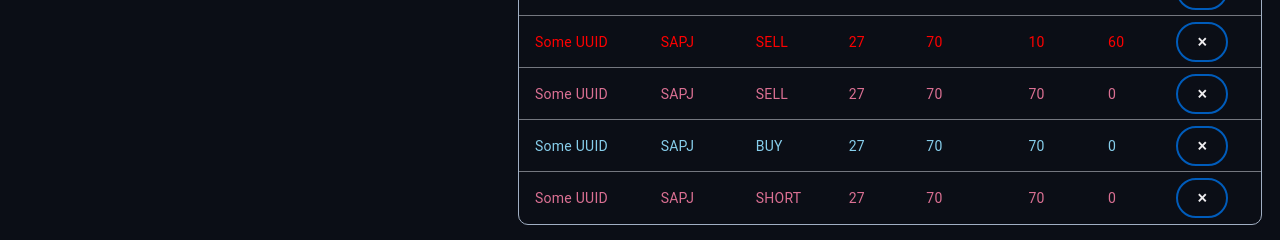
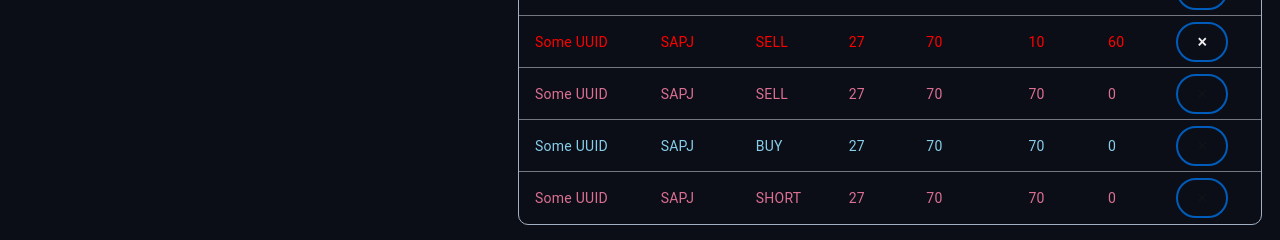
Before and after one commit to gsaukov/potok, an Angular app in the folder client/: page / in a window 1280 px wide. Shown: the part 681-921 px from the top of the page. Built offline with nearby package versions, Linux system fonts and the light colour scheme; no server answers.

Commit message:
orders table cancel disabled

```diff
--- a/client/src/app/main-page/trade-desc/orders/orders.component.html
+++ b/client/src/app/main-page/trade-desc/orders/orders.component.html
@@ -36,7 +36,10 @@
   <ng-container matColumnDef="Actions">
     <th mat-header-cell *matHeaderCellDef> Actions </th>
     <td mat-cell *matCellDef="let order">
-      <button mat-stroked-button (click)="cancelOrder(order.uuid)" style="font-size: 1.3em; width: 1em! important;min-width: unset!important;">&times;</button>
+      <button mat-stroked-button (click)="cancelOrder(order.uuid)"
+              [disabled]="!isActive(order)"
+              style="font-size: 1.3em; width: 1em! important;min-width: unset!important;">&times;
+      </button>
     </td>
   </ng-container>
 
```
